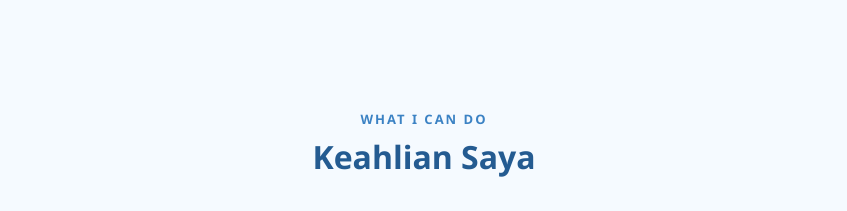
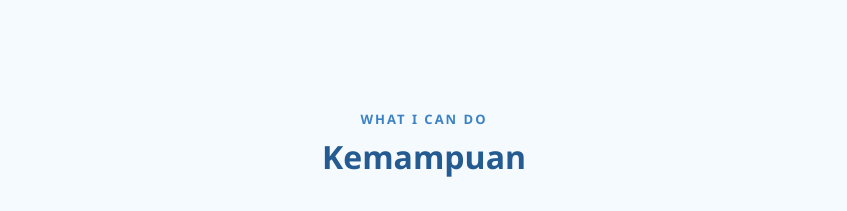
Before and after one commit to nyokmaaa-wq/rohhma, a plain HTML site: page index.html in a window 1280 px wide. Shown: the part 1860-2071 px from the top of the page, without its empty margins (216-1063 px from the left). Drawn offline with Linux system fonts and the light colour scheme.

Commit message:
Update index.html

```diff
--- a/index.html
+++ b/index.html
@@ -106,7 +106,7 @@
     <!-- SKILLS -->
     <section id="skills" class="section">
         <p class="subtitle">WHAT I CAN DO</p>
-        <h2>Keahlian Saya</h2>
+        <h2>Kemampuan</h2>
 
         <div class="skills-container">
             <div class="skill">Memahami dasar-dasar dalam bidang pramuka</div>
```
